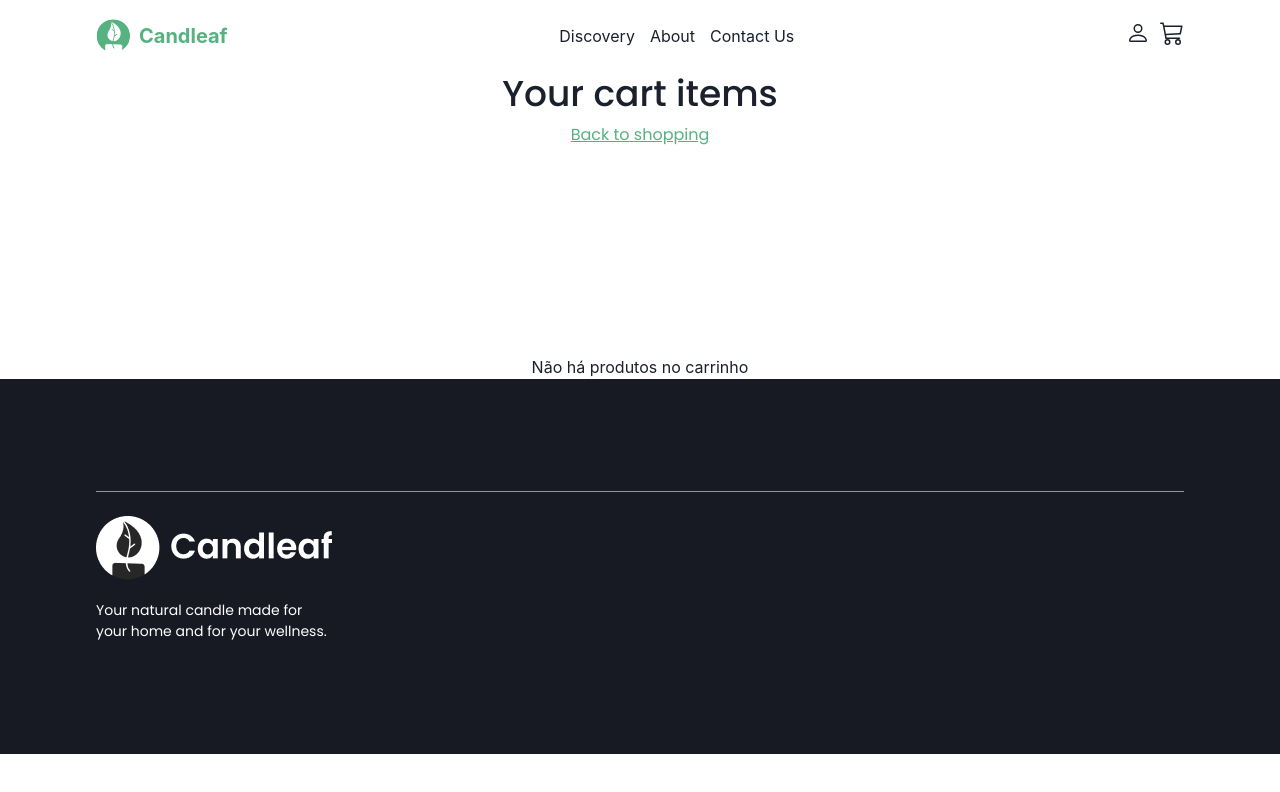
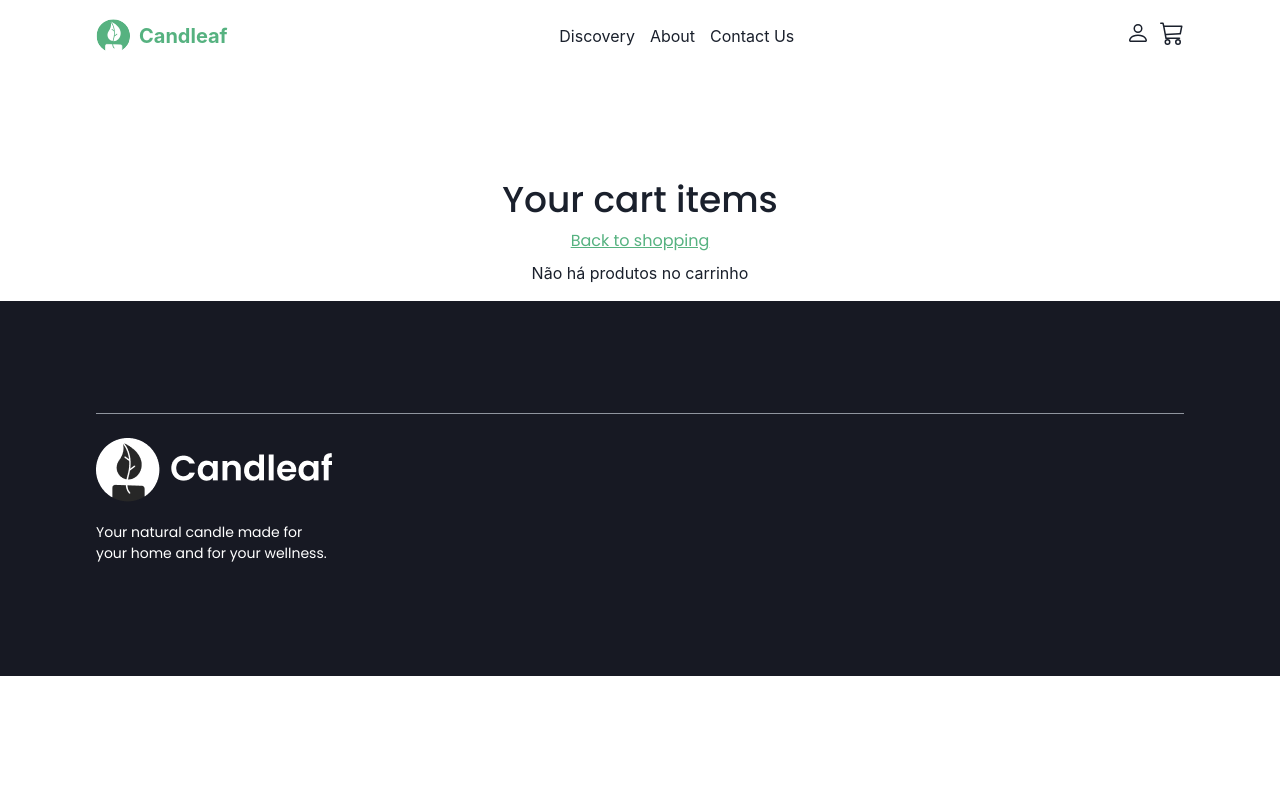
Before and after one commit to joaovictor3g/candle-ecommerce-app, a Next.js app: page /cart in a window 1280 px wide. Shown: the top 792 px of the page. Built offline with nearby package versions, Linux system fonts and the light colour scheme.

Commit message:
fix: organized imports

```diff
--- a/src/components/Home/SectionProducts/index.tsx
+++ b/src/components/Home/SectionProducts/index.tsx
@@ -9,7 +9,7 @@ interface SectionProductsProps {
 
 export function SectionProducts({ products }: SectionProductsProps) {
   return (
-    <Wrapper align="center">
+    <Wrapper>
       <Box display="flex" flexDir="column" alignItems="center" w="100%">
         <SectionTitle>Products</SectionTitle>
         <SectionSubtitle>
--- a/src/components/Home/SectionTestimonials/index.tsx
+++ b/src/components/Home/SectionTestimonials/index.tsx
@@ -1,10 +1,10 @@
-import { Section, Wrapper, SectionSubtitle, SectionTitle } from "@/layout";
+import { Wrapper, SectionSubtitle, SectionTitle } from "@/layout";
 import { Box, SimpleGrid } from "@chakra-ui/react";
 import { Quote } from "./Quote";
 
 export function SectionTestimonials() {
   return (
-    <Section bg="rgba(86, 178, 128, 0.1)">
+    <Box bg="rgba(86, 178, 128, 0.1)">
       <Wrapper
         px="4"
         py="24"
@@ -28,6 +28,6 @@ export function SectionTestimonials() {
           <Quote />
         </SimpleGrid>
       </Wrapper>
-    </Section>
+    </Box>
   );
 }
--- a/src/layout/Page/Section.tsx
+++ b/src/layout/Page/Section.tsx
@@ -1,14 +1,10 @@
-import { Stack, StackProps } from "@chakra-ui/react";
+import { Box, BoxProps } from "@chakra-ui/react";
 import { ReactNode } from "react";
 
-interface SectionProps extends StackProps {
+interface SectionProps extends BoxProps {
   children: ReactNode;
 }
 
 export function Section({ children, ...rest }: SectionProps) {
-  return (
-    <Stack spacing="50px" {...rest}>
-      {children}
-    </Stack>
-  );
+  return <Box {...rest}>{children}</Box>;
 }
--- a/src/layout/Page/Wrapper.tsx
+++ b/src/layout/Page/Wrapper.tsx
@@ -7,7 +7,7 @@ interface WrapperProps extends StackProps {
 
 export function Wrapper({ children, ...rest }: WrapperProps) {
   return (
-    <Stack maxW="1120px" p="4" margin="0 auto" {...rest}>
+    <Stack w="100%" maxW="1120px" p="4" margin="0 auto" {...rest}>
       {children}
     </Stack>
   );
--- a/src/pages/cart.tsx
+++ b/src/pages/cart.tsx
@@ -1,9 +1,8 @@
 import { ProductProps } from "@/@types/product";
-import { Section } from "@/layout";
+import { Section, Wrapper } from "@/layout";
 import { quantityState } from "@/stores/atoms";
 import { formatPrice } from "@/utils";
 import {
-  Box,
   Flex,
   Heading,
   Input,
@@ -42,7 +41,7 @@ export default function Cart() {
 
   return (
     <Section>
-      <Box>
+      <Wrapper mt="90px">
         <VStack>
           <Heading fontFamily="Poppins" fontWeight="500">
             Your cart items
@@ -113,7 +112,7 @@ export default function Cart() {
             <Text>Não há produtos no carrinho</Text>
           </Flex>
         )}
-      </Box>
+      </Wrapper>
     </Section>
   );
 }
```
Also changed, not shown: src/pages/index.tsx (+10 -7 lines).
